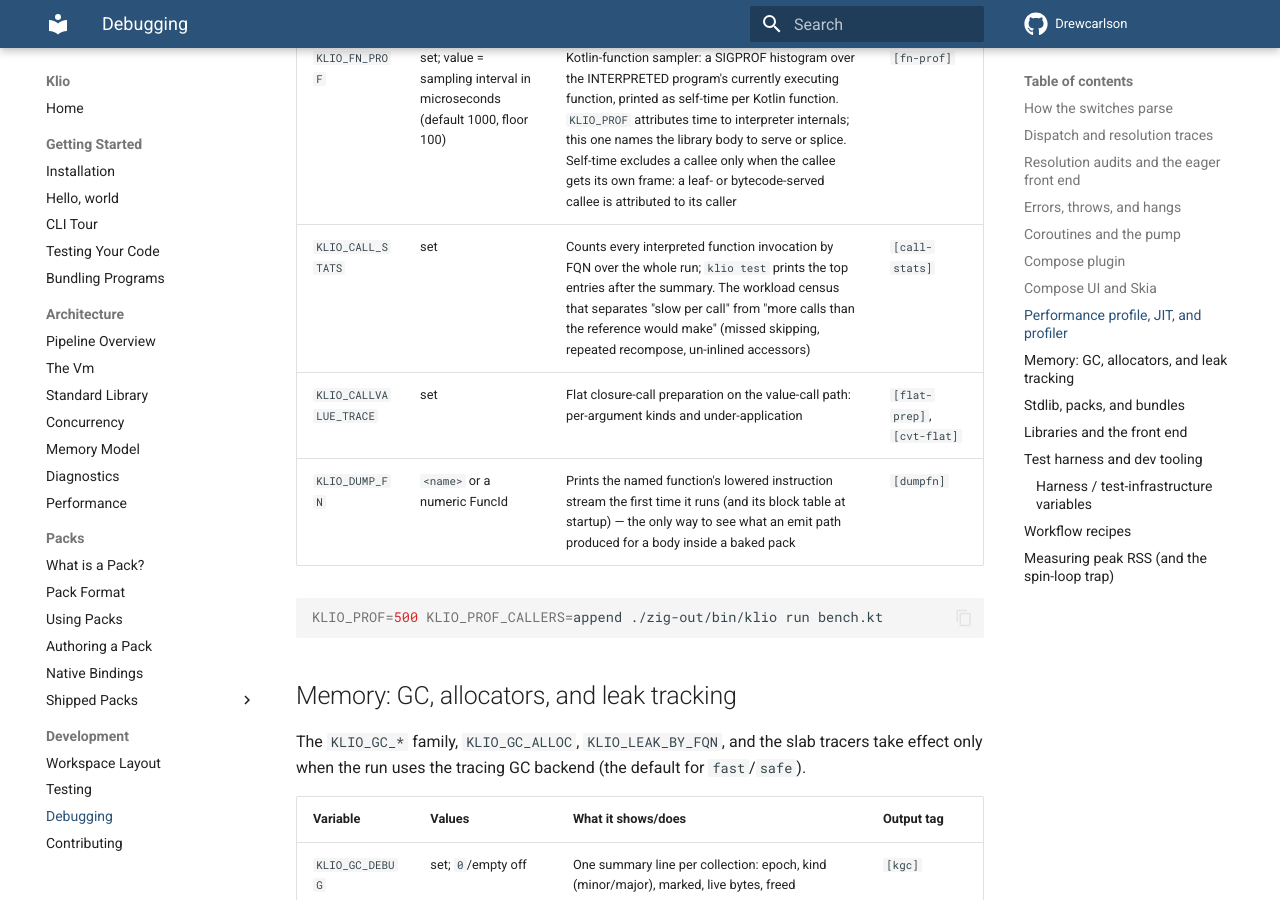
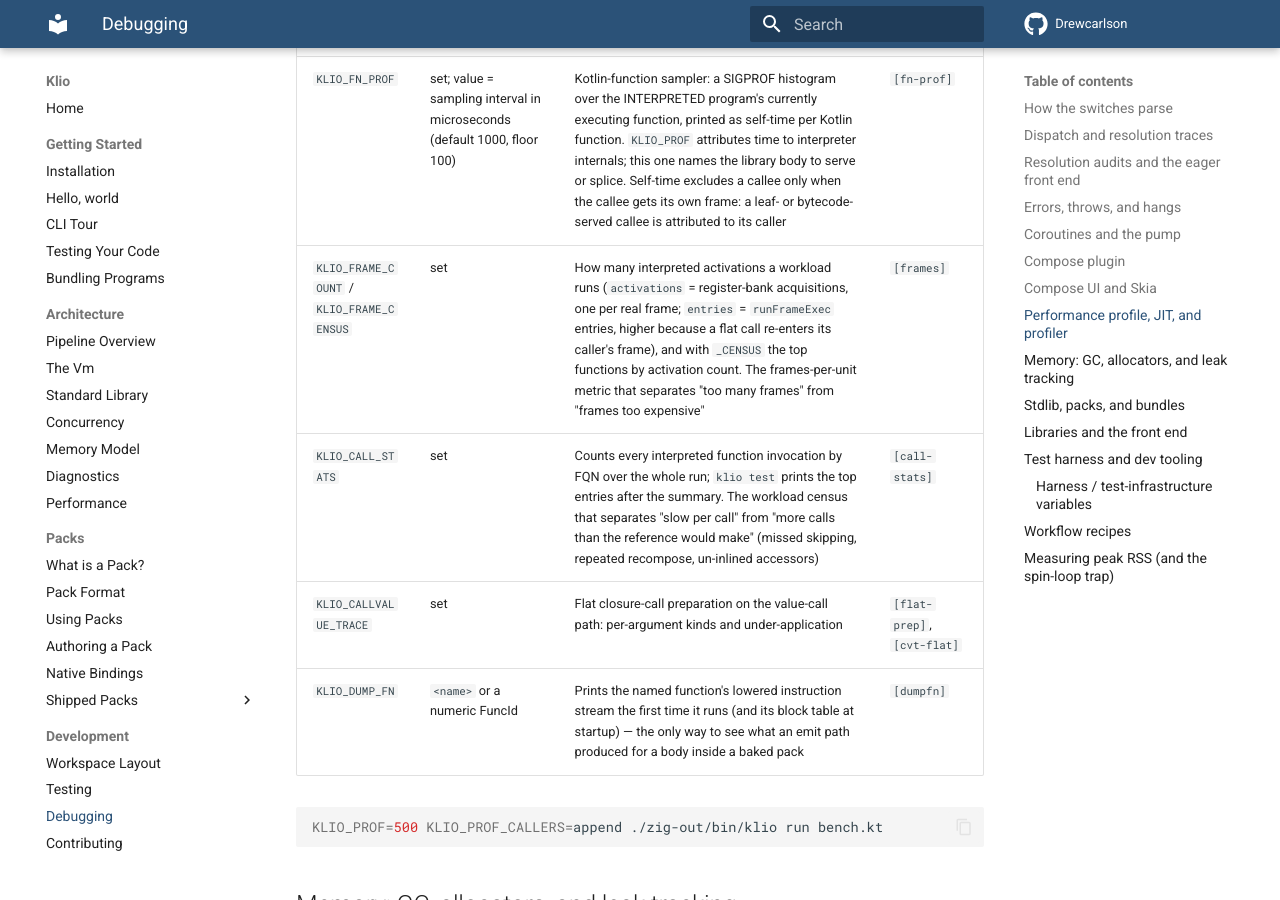
Before and after one commit to DrewCarlson/klio, an MkDocs documentation site: the page built from docs/development/debugging.md, in a window 1280 px wide and 900 px high, scrolled down 21976 px. Built offline with MkDocs 1.6.1 and Material for MkDocs 9.7.7, drawn with Linux system fonts in a browser that asks for light colours; the version menu is left out.

Commit message:
prof: count interpreted activations per workload and per function
KLIO_FRAME_COUNT reports activations (register-bank acquisitions) and
runFrameExec entries; KLIO_FRAME_CENSUS adds the per-function histogram. It
answers the question a time profile cannot: a compose recomposition of one
Text costs ~355 activations at ~2.1us each, so the compose gap is frame COUNT,
not frame cost.

Measured and rejected with it: widening the def-before-use analysis (and the
frame write-mask) from 64 to 256 registers halves the register-fill memset in
the profile but leaves the wall unchanged (3093ms vs 3094ms).

```diff
--- a/docs/development/debugging.md
+++ b/docs/development/debugging.md
@@ -354,6 +354,7 @@ variables override individual fields on top of it.
 | `KLIO_PROF_CALLERS` | `<substr>` | After the histogram, folds the callers of every sampled leaf whose name contains the substring | `[prof]` |
 | `KLIO_OP_PROF` | set; value = sampling interval in microseconds (default 1000, floor 100) | Opcode sampler: a SIGPROF histogram over the interpreter's currently executing opcode tag (with host-route sub-tags), printed at the end of the run as self-time by opcode | `[op-prof]` |
 | `KLIO_FN_PROF` | set; value = sampling interval in microseconds (default 1000, floor 100) | Kotlin-function sampler: a SIGPROF histogram over the INTERPRETED program's currently executing function, printed as self-time per Kotlin function. `KLIO_PROF` attributes time to interpreter internals; this one names the library body to serve or splice. Self-time excludes a callee only when the callee gets its own frame: a leaf- or bytecode-served callee is attributed to its caller | `[fn-prof]` |
+| `KLIO_FRAME_COUNT` / `KLIO_FRAME_CENSUS` | set | How many interpreted activations a workload runs (`activations` = register-bank acquisitions, one per real frame; `entries` = `runFrameExec` entries, higher because a flat call re-enters its caller's frame), and with `_CENSUS` the top functions by activation count. The frames-per-unit metric that separates "too many frames" from "frames too expensive" | `[frames]` |
 | `KLIO_CALL_STATS` | set | Counts every interpreted function invocation by FQN over the whole run; `klio test` prints the top entries after the summary. The workload census that separates "slow per call" from "more calls than the reference would make" (missed skipping, repeated recompose, un-inlined accessors) | `[call-stats]` |
 | `KLIO_CALLVALUE_TRACE` | set | Flat closure-call preparation on the value-call path: per-argument kinds and under-application | `[flat-prep]`, `[cvt-flat]` |
 | `KLIO_DUMP_FN` | `<name>` or a numeric FuncId | Prints the named function's lowered instruction stream the first time it runs (and its block table at startup) — the only way to see what an emit path produced for a body inside a baked pack | `[dumpfn]` |
```
Also changed, not shown: 2 other files.
